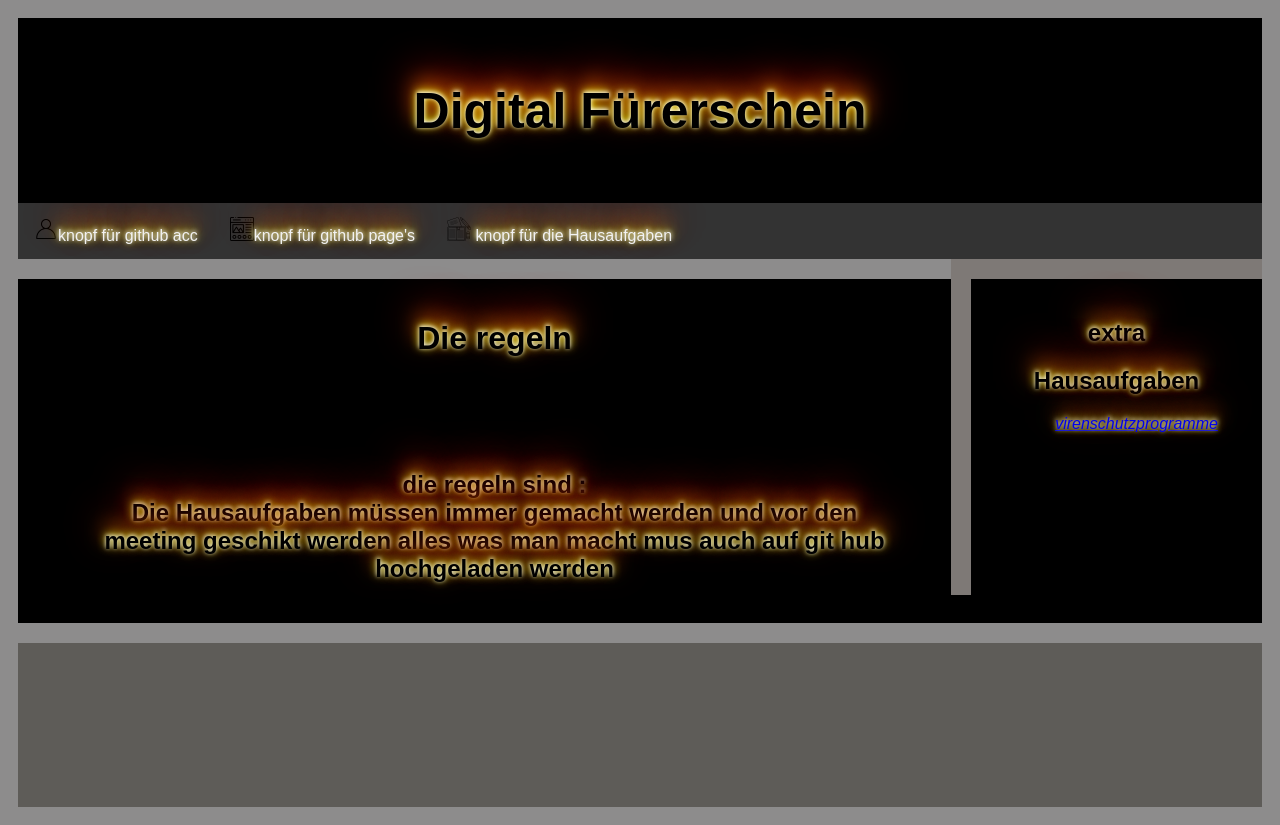
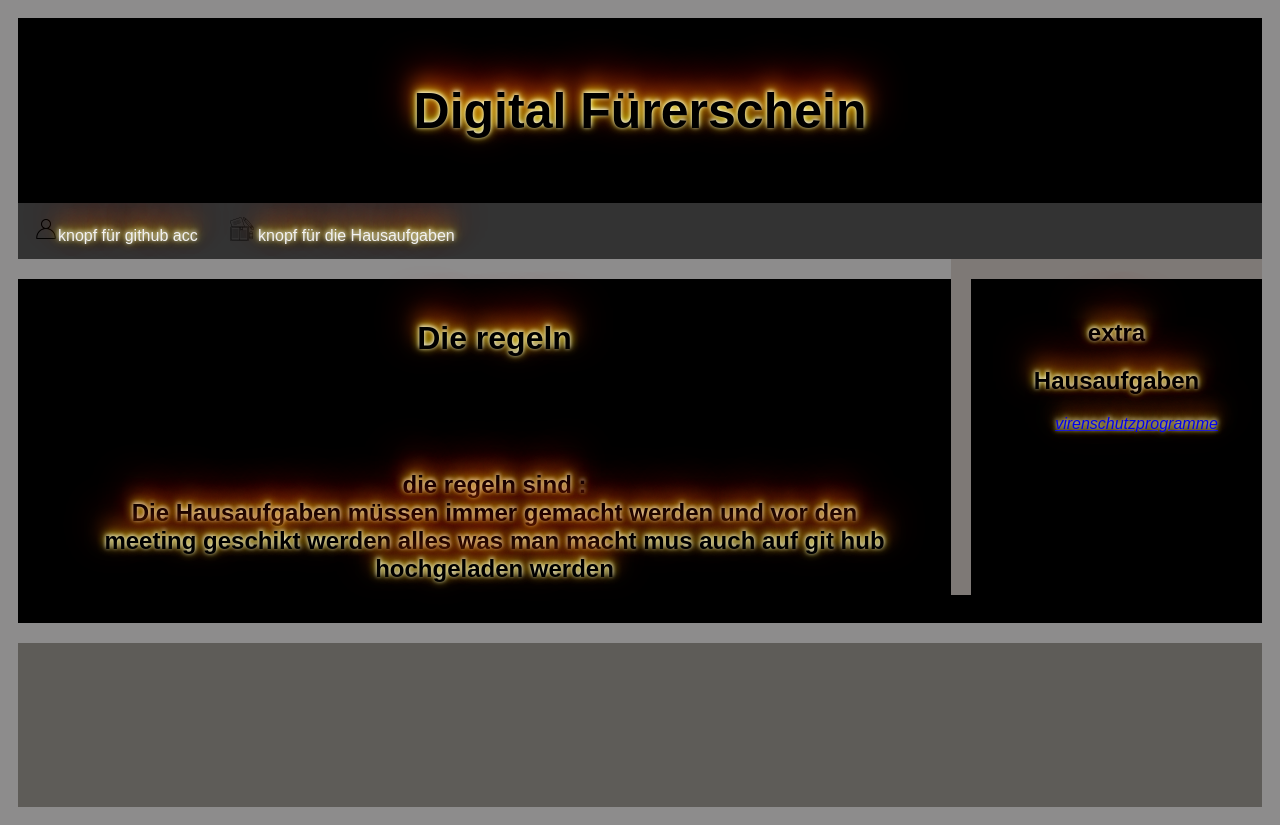
Before and after one commit to superlutos2022/Digital_fuerschein, a plain HTML site: page index/index.html in a window 1280 px wide. Drawn offline with Linux system fonts and the light colour scheme.

Commit message:
removing something

```diff
--- a/index/index.html
+++ b/index/index.html
@@ -15,7 +15,6 @@
 
   <div class="topnav">
     <a href="https://github.com/superlutos2022"><img src="assest\user.png" alt=" " >knopf für github acc</a>
-    <a href="https://superlutos2022.github.io/Digital_fuerschein/index/"><img src="assest\landing-page.png" alt=" " >knopf für github page's</a>
     <a href="Hausaufgaben.html"><img src="assest/homework (2).png" alt=" " >  knopf für die Hausaufgaben</a>
   </div>
 
```
